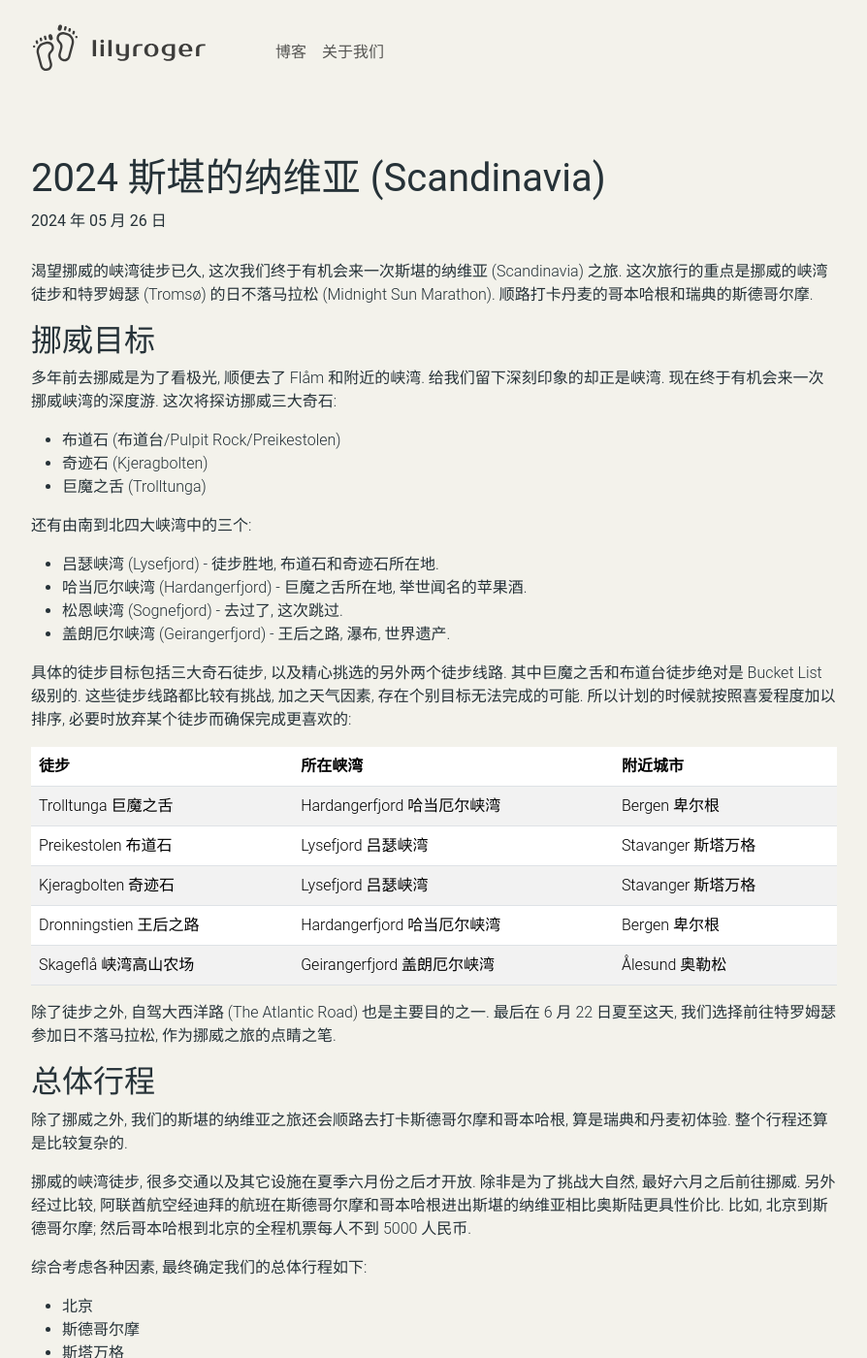
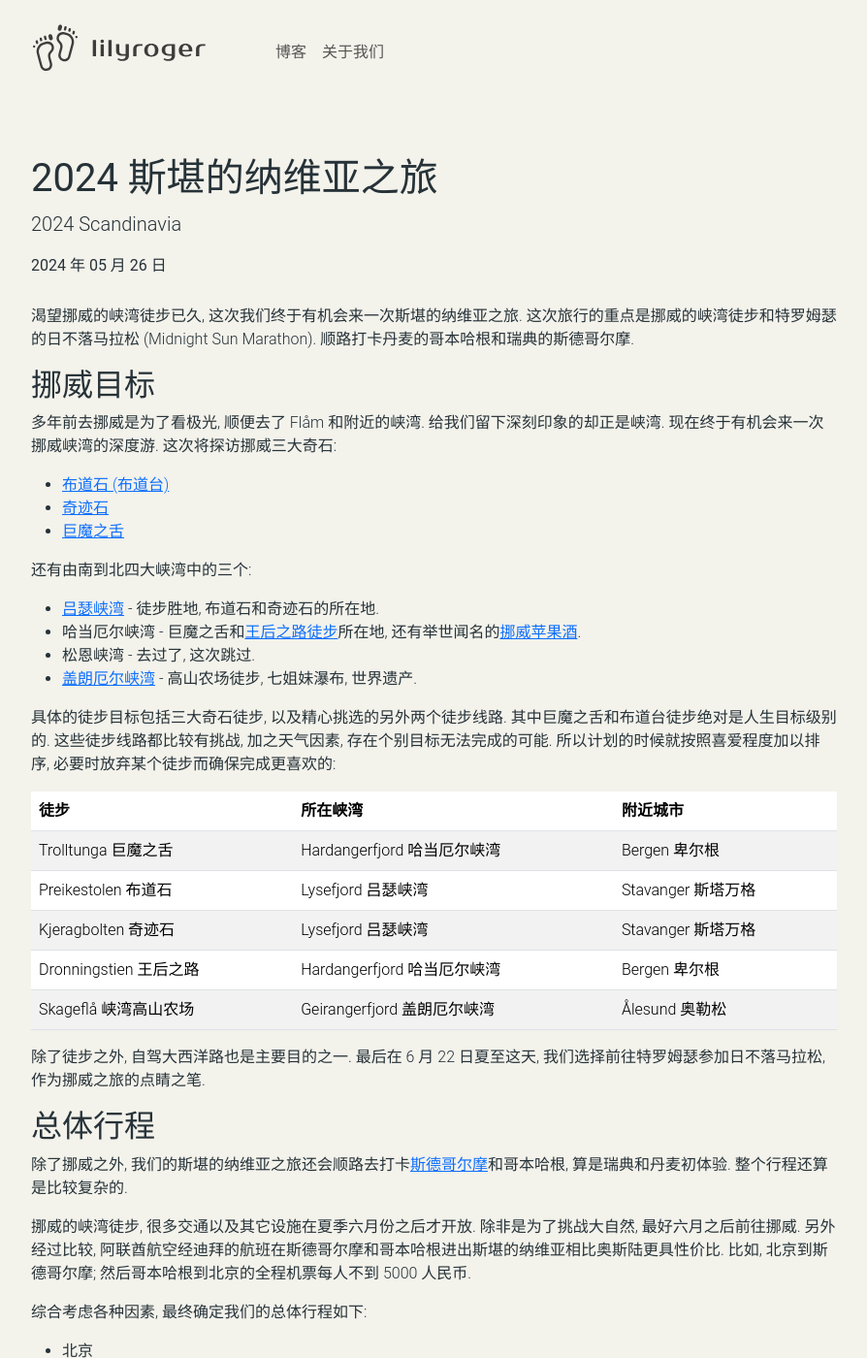
Before and after one commit to lilynroger/lilynroger.github.io, a Jekyll site: the page built from _posts/2024-05-27-scandinavia.md, in a window 1280 px wide and 1400 px high. Shown: the whole window at 97% size, without its empty margins (50-944 px from the left). Built offline with Jekyll 4.4.1, drawn with Linux system fonts in a browser that asks for light colours; some of the changed text lies outside the part shown.

Commit message:
Update 2024-05-27-scandinavia

```diff
--- a/_posts/2024-05-27-scandinavia.md
+++ b/_posts/2024-05-27-scandinavia.md
@@ -1,29 +1,31 @@
 ---
 layout: post
-title: "2024 斯堪的纳维亚 (Scandinavia)"
+title: "2024 斯堪的纳维亚之旅"
+subtitle: "2024 Scandinavia"
+thumbnail: /assets/images/2024/scandinavia/scandinavia/trolltunga-md.jpeg
 categories: posts
 date: 2024-05-27 00:00:00 +0800
-tags: 2024-Scandinavia 旅行 瑞典 挪威 丹麦
+tags: 2024-Scandinavia 欧洲 瑞典 挪威 丹麦
 ---
 
-渴望挪威的峡湾徒步已久, 这次我们终于有机会来一次斯堪的纳维亚 (Scandinavia) 之旅. 这次旅行的重点是挪威的峡湾徒步和特罗姆瑟 (Tromsø) 的日不落马拉松 (Midnight Sun Marathon). 顺路打卡丹麦的哥本哈根和瑞典的斯德哥尔摩.
+渴望挪威的峡湾徒步已久, 这次我们终于有机会来一次斯堪的纳维亚之旅. 这次旅行的重点是挪威的峡湾徒步和特罗姆瑟的日不落马拉松 (Midnight Sun Marathon). 顺路打卡丹麦的哥本哈根和瑞典的斯德哥尔摩.
 
 ## 挪威目标
 
 多年前去挪威是为了看极光, 顺便去了 Flåm 和附近的峡湾. 给我们留下深刻印象的却正是峡湾. 现在终于有机会来一次挪威峡湾的深度游. 这次将探访挪威三大奇石:
 
-* 布道石 (布道台/Pulpit Rock/Preikestolen)
-* 奇迹石 (Kjeragbolten)
-* 巨魔之舌 (Trolltunga)
+* [布道石 (布道台)]({% post_url 2024-06-02-preikestolen %})
+* [奇迹石]({% post_url 2024-06-03-kjeragbolten %})
+* [巨魔之舌]({% post_url 2024-06-07-trolltunga %})
 
 还有由南到北四大峡湾中的三个:
 
-* 吕瑟峡湾 (Lysefjord) - 徒步胜地, 布道石和奇迹石所在地.
-* 哈当厄尔峡湾 (Hardangerfjord) - 巨魔之舌所在地, 举世闻名的苹果酒.
-* 松恩峡湾 (Sognefjord) - 去过了, 这次跳过.
-* 盖朗厄尔峡湾 (Geirangerfjord) - 王后之路, 瀑布, 世界遗产.
+* [吕瑟峡湾]({% post_url 2024-05-31-lysefjord %}) - 徒步胜地, 布道石和奇迹石的所在地.
+* 哈当厄尔峡湾 - 巨魔之舌和[王后之路徒步]({% post_url 2024-06-10-dronningstien %})所在地, 还有举世闻名的[挪威苹果酒]({% post_url 2024-06-13-hardanger-ciders %}).
+* 松恩峡湾 - 去过了, 这次跳过.
+* [盖朗厄尔峡湾]({% post_url 2024-06-12-alesund-geiranger %}) - 高山农场徒步, 七姐妹瀑布, 世界遗产.
 
-具体的徒步目标包括三大奇石徒步, 以及精心挑选的另外两个徒步线路. 其中巨魔之舌和布道台徒步绝对是 Bucket List 级别的. 这些徒步线路都比较有挑战, 加之天气因素, 存在个别目标无法完成的可能. 所以计划的时候就按照喜爱程度加以排序, 必要时放弃某个徒步而确保完成更喜欢的:
+具体的徒步目标包括三大奇石徒步, 以及精心挑选的另外两个徒步线路. 其中巨魔之舌和布道台徒步绝对是人生目标级别的. 这些徒步线路都比较有挑战, 加之天气因素, 存在个别目标无法完成的可能. 所以计划的时候就按照喜爱程度加以排序, 必要时放弃某个徒步而确保完成更喜欢的:
 
 | 徒步 | 所在峡湾 | 附近城市 |
 |-|-|-|
@@ -33,11 +35,11 @@ tags: 2024-Scandinavia 旅行 瑞典 挪威 丹麦
 | Dronningstien 王后之路 | Hardangerfjord 哈当厄尔峡湾 | Bergen 卑尔根 |
 | Skageflå 峡湾高山农场 | Geirangerfjord 盖朗厄尔峡湾 | Ålesund 奥勒松 |
 
-除了徒步之外, 自驾大西洋路 (The Atlantic Road) 也是主要目的之一. 最后在 6 月 22 日夏至这天, 我们选择前往特罗姆瑟参加日不落马拉松, 作为挪威之旅的点睛之笔.
+除了徒步之外, 自驾大西洋路也是主要目的之一. 最后在 6 月 22 日夏至这天, 我们选择前往特罗姆瑟参加日不落马拉松, 作为挪威之旅的点睛之笔.
 
 ## 总体行程
 
-除了挪威之外, 我们的斯堪的纳维亚之旅还会顺路去打卡斯德哥尔摩和哥本哈根, 算是瑞典和丹麦初体验. 整个行程还算是比较复杂的.
+除了挪威之外, 我们的斯堪的纳维亚之旅还会顺路去打卡[斯德哥尔摩]({% post_url 2024-05-27-stockholm %})和哥本哈根, 算是瑞典和丹麦初体验. 整个行程还算是比较复杂的.
 
 挪威的峡湾徒步, 很多交通以及其它设施在夏季六月份之后才开放. 除非是为了挑战大自然, 最好六月之后前往挪威. 另外经过比较, 阿联酋航空经迪拜的航班在斯德哥尔摩和哥本哈根进出斯堪的纳维亚相比奥斯陆更具性价比. 比如, 北京到斯德哥尔摩; 然后哥本哈根到北京的全程机票每人不到 5000 人民币.
 
@@ -55,3 +57,16 @@ tags: 2024-Scandinavia 旅行 瑞典 挪威 丹麦
 ## 参考
 
 * [Visit Norway](https://www.visitnorway.com/)
+
+## 多语言对照
+
+* 斯堪的纳维亚 - Scandinavia
+* 特罗姆瑟 - Tromsø
+* 布道石 (布道台) - Pulpit Rock, 挪威语: Preikestolen
+* 奇迹石 - 挪威语: Kjeragbolten
+* 巨魔之舌 - 挪威语: Trolltunga
+* 吕瑟峡湾 - 挪威语: Lysefjord
+* 哈当厄尔峡湾 - 挪威语: Hardangerfjord
+* 松恩峡湾 - 挪威语: Sognefjord
+* 盖朗厄尔峡湾 - 挪威语: Geirangerfjord
+* 大西洋路 -The Atlantic Road
```
Also changed, not shown: assets/images/2024/scandinavia/scandinavia/the-pulpit-rock.jpeg (deleted), assets/images/2024/scandinavia/scandinavia/trolltunga-md.jpeg (added), assets/images/2024/scandinavia/scandinavia/trolltunga.jpeg (deleted).
